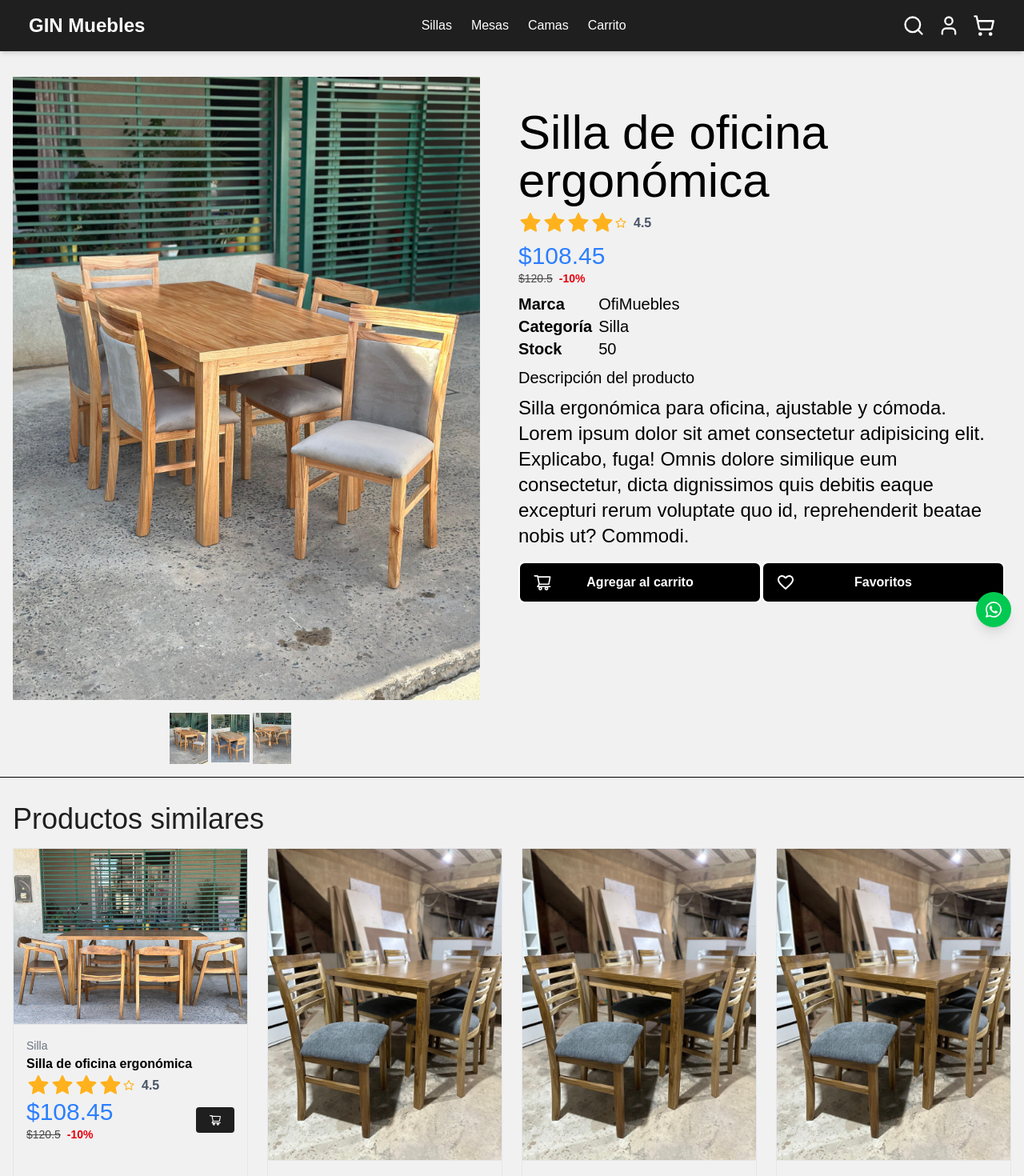
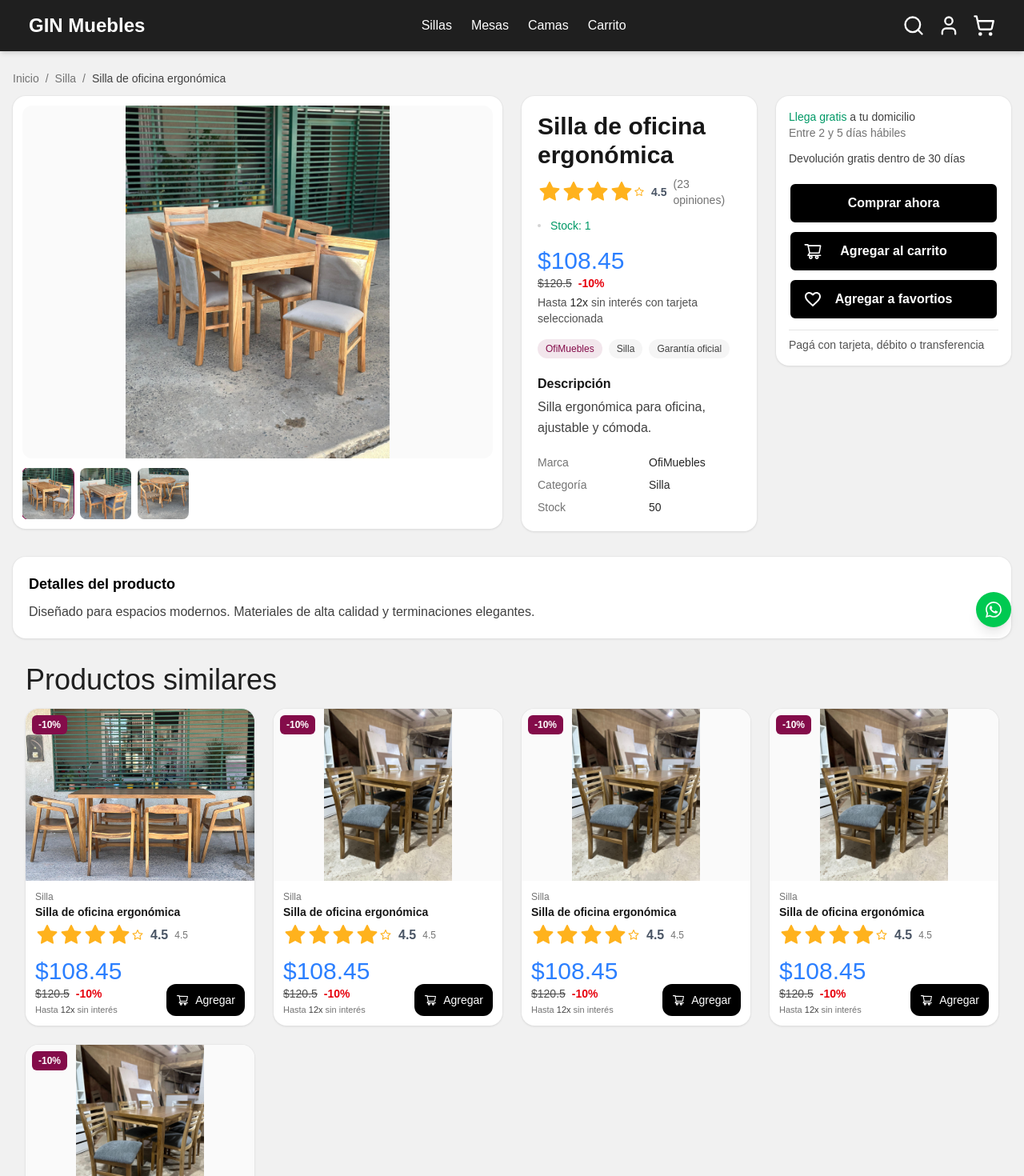
Before and after one commit to Nachito02/gin_ecommerce, a Next.js app: page /productos/1 in a window 1280 px wide. Shown: the top 1470 px of the page at 80% size. Built offline with nearby package versions, Linux system fonts and the light colour scheme; no server answers.

Commit message:
styles updated

```diff
--- a/app/productos/[slug]/page.tsx
+++ b/app/productos/[slug]/page.tsx
@@ -3,111 +3,161 @@ import { Product } from "@/models/Product";
 import RatingStar from "@/components/RatingStart";
 import PriceSection from "@/components/PriceSection";
 import { AiOutlineShoppingCart } from "react-icons/ai";
-import { FaHandHoldingDollar } from "react-icons/fa6";
 import { MdFavoriteBorder } from "react-icons/md";
 import ProductList from "@/components/ProductList";
 import { notFound, useRouter } from "next/navigation";
-
-// Importamos el JSON directamente (asegurate que esté en app/data/)
 import data from "@/app/data/base_de_datos.json";
-import { useState } from "react";
+import { useMemo, useState } from "react";
 import Button from "@/components/Button";
 
-export default function ProductPage(props: { params: { slug: string } }) {
-  const { slug } = props.params;
-
+export default function ProductPage({ params: { slug } }: { params: { slug: string } }) {
   const router = useRouter();
 
-  const product = (data as Product[]).find(
-    (p) => String(p.id) === String(slug)
+  const product = useMemo(
+    () => (data as Product[]).find((p) => String(p.id) === String(slug)),
+    [slug]
+  );
+  if (!product) return notFound();
+
+  const [image, setImage] = useState(product.thumbnail);
+  const similar = useMemo(
+    () => (data as Product[]).filter((p) => p.category === product.category && p.id !== product.id),
+    [product]
   );
 
-  const [image, setImage] = useState(product?.thumbnail);
-
-  if (!product) return notFound();
-
-  // Filtrar productos similares
-  const similar = (data as Product[]).filter(
-    (p) => p.category === product.category && p.id !== product.id
-  );
-
-  const handleChangeImage = (img: string) => {
-    setImage(img);
-    return;
-  };
+  const handleChangeImage = (img: string) => setImage(img);
 
   return (
-    <div className="container mx-auto pt-8">
-      <div className="grid grid-cols-1 md:grid-cols-2 px-4 font-karla ">
-        {/* Imagen principal y miniaturas */}
-        <div className="flex flex-col gap-2 mr-10">
+    <div className="container mx-auto px-4 pb-28 md:pb-10 pt-6 font-karla">
+      {/* Migas de pan */}
+      <nav className="text-sm text-neutral-500 mb-3">
+        <span className="hover:underline cursor-pointer" onClick={() => router.push("/")}>Inicio</span>
+        <span className="mx-2">/</span>
+        <span className="hover:underline cursor-pointer" onClick={() => router.push(`/c/${product.category}`)}>
+          {product.category}
+        </span>
+        <span className="mx-2">/</span>
+        <span className="text-neutral-700">{product.title}</span>
+      </nav>
+
+      <div className="grid grid-cols-1 lg:grid-cols-12 gap-6">
+        {/* GALERÍA */}
+        <section className="lg:col-span-6">
+          <div className="rounded-2xl bg-white shadow-sm ring-1 ring-neutral-200/60 p-3">
+            <div className="relative aspect-[4/3] w-full overflow-hidden rounded-xl bg-neutral-50">
+              {/* imagen principal */}
+              {/* Si usas next/image, cámbialo por <Image fill .../> */}
               <img
                 src={image}
                 alt={`Imagen principal de ${product.title}`}
-            className="mb-2  place-self-center w-full max-h-[800px] object-contain"
+                className="h-full w-full object-contain"
               />
-          <div className="flex space-x-1 items-center justify-center mr-10">
-            {product.images?.map((_img) => (
-              <img
-                onClick={() => handleChangeImage(_img)}
-                key={_img}
-                src={_img}
-                alt={`Miniatura de ${product.title}`}
-                className="w-12 cursor-pointer hover:border-2 hover:border-black max-h-[800px] object-contain"
-              />
-            ))}
+            </div>
+
+            {/* miniaturas */}
+            <div className="mt-3 flex gap-2 overflow-auto">
+              {product.images?.map((src) => {
+                const selected = src === image;
+                return (
+                  <button
+                    key={src}
+                    onClick={() => handleChangeImage(src)}
+                    className={[
+                      "h-16 w-16 shrink-0 rounded-lg overflow-hidden bg-neutral-100 ring-1 transition",
+                      selected ? "ring-[#840c4a]" : "ring-transparent hover:ring-neutral-300"
+                    ].join(" ")}
+                    aria-label="Cambiar imagen"
+                  >
+                    <img src={src} alt={`Miniatura ${product.title}`} className="h-full w-full object-cover" />
+                  </button>
+                );
+              })}
             </div>
           </div>
+        </section>
 
-        {/* Información del producto */}
-        <div className="px-2  flex justify-center ">
-          <div>
-            <h2 className="md:text-6xl text-5xl mt-10">{product.title}</h2>
-            {product.rating && (
-              <div className="mt-2">
-                {" "}
+        {/* DETALLE */}
+        <section className="lg:col-span-3">
+          <div className="rounded-2xl bg-white shadow-sm ring-1 ring-neutral-200/60 p-5">
+            <h1 className="text-2xl md:text-3xl font-semibold text-neutral-900">{product.title}</h1>
+
+            {/* meta (rating, vendidos, favoritos) */}
+            <div className="mt-2 flex flex-wrap items-center gap-3 text-sm">
+              {!!product.rating && (
+                <div className="flex items-center gap-2">
                   <RatingStar rating={product.rating} />
+                  <span className="text-neutral-500">({Math.max(12, Math.round(product.rating * 5))} opiniones)</span>
                 </div>
               )}
-            <div className="mt-2">
+              <span className="h-1 w-1 rounded-full bg-neutral-300" />
+              <span className="text-emerald-600 font-medium">Stock: 1</span>
+            </div>
+
+            {/* precio + descuentos */}
+            <div className="mt-4">
               <PriceSection
                 discountPercentage={product.discountPercentage ?? 0}
                 price={product.price}
               />
-            </div>
-
-            {/* Tabla de detalles */}
-            <table className="mt-2">
-              <tbody>
-                <tr>
-                  <td className="pr-2 text-xl font-bold">Marca</td>
-                  <td className="text-xl">{product.brand}</td>
-                </tr>
-                <tr>
-                  <td className="pr-2 text-xl font-bold">Categoría</td>
-                  <td className="text-xl">{product.category}</td>
-                </tr>
-                <tr>
-                  <td className="pr-2 text-xl font-bold">Stock</td>
-                  <td className="text-xl">{product.stock}</td>
-                </tr>
-              </tbody>
-            </table>
-
-            {/* Descripción */}
-            <div className="mt-2">
-              <h2 className=" text-xl">Descripción del producto</h2>
-              <p className=" text-2xl mt-2">
-                {product.description} Lorem ipsum dolor sit amet consectetur
-                adipisicing elit. Explicabo, fuga! Omnis dolore similique eum
-                consectetur, dicta dignissimos quis debitis eaque excepturi
-                rerum voluptate quo id, reprehenderit beatae nobis ut? Commodi.{" "}
+              {/* cuotas estilo ML */}
+              <p className="mt-1 text-sm text-neutral-600">
+                Hasta <span className="font-medium text-neutral-800">12x</span> sin interés con tarjeta seleccionada
               </p>
             </div>
 
-            {/* Botones de acción */}
+            {/* badges / atributos rápidos */}
+            <div className="mt-4 flex flex-wrap gap-2">
+              <span className="px-2.5 py-1 rounded-full text-xs bg-[#840c4a]/10 text-[#840c4a]">
+                {product.brand}
+              </span>
+              <span className="px-2.5 py-1 rounded-full text-xs bg-neutral-100 text-neutral-700">
+                {product.category}
+              </span>
+              <span className="px-2.5 py-1 rounded-full text-xs bg-neutral-100 text-neutral-700">
+                Garantía oficial
+              </span>
+            </div>
 
-            <div className="lg:flex  items-center mt-4 mb-2">
+            {/* descripción resumida */}
+            <div className="mt-5">
+              <h2 className="text-base font-semibold text-neutral-900">Descripción</h2>
+              <p className="mt-1 text-neutral-700 leading-relaxed">
+                {product.description}
+              </p>
+            </div>
+
+            {/* tabla de detalles */}
+            <div className="mt-5 grid grid-cols-2 gap-x-6 gap-y-2 text-sm">
+              <div className="text-neutral-500">Marca</div>
+              <div className="text-neutral-800">{product.brand}</div>
+              <div className="text-neutral-500">Categoría</div>
+              <div className="text-neutral-800">{product.category}</div>
+              <div className="text-neutral-500">Stock</div>
+              <div className="text-neutral-800">{product.stock}</div>
+            </div>
+          </div>
+        </section>
+
+        {/* BOX DE COMPRA (sticky) */}
+        <aside className="lg:col-span-3">
+          <div className=" lg:top-20 rounded-2xl bg-white shadow-sm ring-1 ring-neutral-200/60 p-4">
+            <div className="space-y-3">
+              <div className="text-sm text-neutral-700">
+                <span className="text-emerald-600 font-medium">Llega gratis</span> a tu domicilio
+                <div className="text-neutral-500">Entre 2 y 5 días hábiles</div>
+              </div>
+
+              <div className="text-sm text-neutral-700">
+                <span className="font-medium">Devolución gratis</span> dentro de 30 días
+              </div>
+
+              {/* CTA */}
+              <div className="pt-2 space-y-2">
+                <Button
+                  label="Comprar ahora"
+                  onClick={() => router.push("/checkout")}
+                  // si tu Button soporta variant/size, ajusta acá
+                />
                 <Button
                   label="Agregar al carrito"
                   onClick={() => router.push("/cart")}
@@ -115,19 +165,56 @@ export default function ProductPage(props: { params: { slug: string } }) {
                 />
 
                 <Button
-                label="Favoritos"
-                onClick={() => router.push("/favs")}
+                  label="Agregar a favortios"
+                  onClick={() => router.push("/favoritos")}
                   icon={MdFavoriteBorder}
                 />
+
+              </div>
+
+              {/* medios de pago */}
+              <div className="pt-2 border-t border-neutral-200">
+                <p className="text-sm text-neutral-600">
+                  Pagá con tarjeta, débito o transferencia
+                </p>
               </div>
             </div>
           </div>
+        </aside>
       </div>
 
-      {/* Productos similares */}
-      <hr className="mt-4" />
+      {/* Tabs simples (podés evolucionarlo a tabs reales) */}
+      <div className="mt-8 rounded-2xl bg-white shadow-sm ring-1 ring-neutral-200/60 p-5">
+        <h3 className="text-lg font-semibold">Detalles del producto</h3>
+        <p className="mt-2 text-neutral-700 leading-relaxed">
+          Diseñado para espacios modernos. Materiales de alta calidad y terminaciones elegantes.
+        </p>
+      </div>
+
+      {/* SIMILARES */}
+      <div className="mt-8">
         <ProductList title="Productos similares" products={similar} />
-      <br />
+      </div>
+
+      {/* CTA móvil fijo */}
+      <div className="fixed inset-x-0 bottom-0 z-40 bg-white/95 backdrop-blur supports-[backdrop-filter]:bg-white/70 border-t border-neutral-200 p-3 lg:hidden">
+        <div className="flex gap-2">
+          <button
+            onClick={() => router.push("/favs")}
+            className="flex-1 h-11 inline-flex items-center justify-center gap-2 rounded-xl border border-neutral-300 text-neutral-700"
+          >
+            <MdFavoriteBorder className="text-xl" />
+            Favoritos
+          </button>
+          <button
+            onClick={() => router.push("/cart")}
+            className="flex-[2] h-11 inline-flex items-center justify-center gap-2 rounded-xl bg-[#840c4a] text-white font-medium"
+          >
+            <AiOutlineShoppingCart className="text-xl" />
+            Agregar
+          </button>
+        </div>
+      </div>
     </div>
   );
 }
--- a/components/HeroSection.tsx
+++ b/components/HeroSection.tsx
@@ -1,35 +1,95 @@
 import Link from "next/link";
-import React from "react";
+// Si preferís next/image y tu imagen es local, podés usarlo sin config extra:
+// import Image from "next/image";
 
 const HeroSection = () => {
   return (
-    <div className="bg-[#e7dccd] font-lora">
-      <div className="container px-4 grid md:grid-cols-2 py-8 mx-auto">
-        <div className="flex items-center">
-          <div className="max-w-[450px] space-y-4">
-            <p className="text-black ">
-              Solo por <span className="font-bold">$999</span>
+    <section className="relative font-lora bg-[#e7dccd]">
+      <div className="container mx-auto px-4 py-10 md:py-16">
+        <div className="grid grid-cols-1 lg:grid-cols-2 gap-8 items-center">
+          {/* Copy */}
+          <div className="max-w-xl">
+            {/* Pill promo */}
+            <div className="inline-flex items-center gap-2 rounded-full ring-1 bg-black  text-white ring-black/5 px-4 py-2 text-sm">
+              <span className="inline-block h-2 w-2 rounded-full " />
+              Oferta de la semana: <span className="font-semibold text-red-600">-10%</span>
+            </div>
+
+            <h1 className="mt-4 text-4xl md:text-5xl font-bold leading-tight text-neutral-900">
+              Renová tu comedor con estilo <span className="text-[#840c4a]">y calidad real</span>
+            </h1>
+
+            <p className="mt-3 text-lg text-neutral-700">
+              Confort, materiales nobles y terminaciones elegantes. Llevate el set completo
+              desde <span className="font-semibold text-neutral-900">$999</span>.
             </p>
-            <h2 className="text-black font-bold text-4xl md:text-5xl ">
-              ¿Querés renovar tu comedor con estilo y calidad real?
-            </h2>
-            <h3 className="text-2xl ">
-              Oferta exclusiva <span className="text-red-600">-10%</span> esta semana
-            </h3>
+
+            {/* Beneficios */}
+            <ul className="mt-5 flex flex-wrap gap-3  text-sm text-neutral-700">
+              <li className="inline-flex items-center gap-2 rounded-full bg-black ring-1 text-white ring-black/5  px-4 py-3">
+                🚚 Envío a todo el país
+              </li>
+              <li className="inline-flex items-center gap-2 rounded-full bg-black text-white ring-1 ring-black/5  px-4 py-3">
+                💳 Hasta 12x sin interés
+              </li>
+              <li className="inline-flex items-center gap-2 rounded-full bg-black text-white ring-1 ring-black/5  px-4 py-3">
+                🔄 Devolución en 30 días
+              </li>
+            </ul>
+
+            {/* CTAs */}
+            <div className="mt-7 flex flex-col sm:flex-row gap-3">
               <Link
                 href="/product/6"
                 data-test="hero-btn"
-              className="inline-block bg-white rounded-md px-6 py-3 hover:bg-blue-500 hover:text-white mb-4 md:mb-0"
+                className="inline-flex justify-center items-center h-12 px-6 py-2 rounded-xl bg-black text-white font-medium shadow-sm hover:opacity-90 transition"
               >
                 Comprá ahora
               </Link>
+              <Link
+                href="/catalogo"
+                className="inline-flex  py-2 justify-center items-center h-12 px-6 rounded-xl bg-white text-black ring-1 ring-black/5 hover:bg-white transition"
+              >
+                Ver catálogo
+              </Link>
             </div>
+
+            {/* Aviso pequeño */}
+            <p className="mt-3 text-xs text-neutral-600">
+              Stock limitado. Promoción válida hasta agotar unidades.
+            </p>
           </div>
-        <div>
-          <img src="/images/hero.jpg" alt="hero" className="ml-auto "  />
+
+          {/* Imagen / Visual */}
+          <div className="relative">
+            <div className="rounded-2xl overflow-hidden ring-1 ring-black/5 shadow-sm bg-white/60">
+              {/* Si usás next/image:
+              <Image src="/images/hero.jpg" alt="Comedor moderno" width={1200} height={900} className="w-full h-auto object-cover" priority />
+              */}
+              <img
+                src="/images/hero.jpg"
+                alt="Comedor moderno"
+                className="w-full h-auto object-cover"
+              />
+            </div>
+
+            {/* Card flotante */}
+            <div className="absolute -bottom-4 right-4 left-auto rounded-xl bg-white/90 backdrop-blur p-3 ring-1 ring-black/5 shadow-sm hidden md:flex items-center gap-3">
+              <div className="h-10 w-10 rounded-lg bg-[#840c4a]/10 flex items-center justify-center text-[#840c4a] text-lg">
+                ★
+              </div>
+              <div className="text-sm">
+                <div className="font-semibold text-neutral-900">Calidad verificada</div>
+                <div className="text-neutral-600">+4.8 ⭐ en reseñas</div>
               </div>
             </div>
           </div>
+        </div>
+      </div>
+
+      {/* banda sutil inferior */}
+      <div className="pointer-events-none absolute inset-x-0 bottom-0 h-12 bg-gradient-to-t from-black/5 to-transparent" />
+    </section>
   );
 };
 
--- a/components/ProductCard.tsx
+++ b/components/ProductCard.tsx
@@ -1,11 +1,11 @@
-import { FC } from "react";
+import { FC, memo } from "react";
 import { Product } from "@/models/Product";
 import Link from "next/link";
 import RatingStar from "./RatingStart";
 import PriceSection from "./PriceSection";
 import { AiOutlineShoppingCart } from "react-icons/ai";
 
-const ProductCard: FC<Product> = ({
+const ProductCard: FC<Product> = memo(function ProductCard({
   id,
   price,
   thumbnail,
@@ -13,47 +13,77 @@ const ProductCard: FC<Product> = ({
   category,
   rating,
   discountPercentage,
-}) => {
+}) {
+  const hasDiscount = typeof discountPercentage === "number" && discountPercentage > 0;
+
   return (
-    <div className="border border-gray-200 font-lato" data-test="product-card">
-      <div className="text-center border-b border-gray-200">
-        <Link href={{ pathname: `/productos/${id}` }}>
+    <article
+      className="group relative rounded-2xl bg-white ring-1 ring-neutral-200/60 shadow-sm hover:shadow-md transition-shadow font-lato"
+      data-test="product-card"
+    >
+      {/* Imagen */}
+      <Link href={{ pathname: `/productos/${id}` }} className="block overflow-hidden rounded-t-2xl">
+        <div className="relative w-full aspect-[4/3] bg-neutral-50">
+          {/* Si usas next/image, reemplazá por <Image fill ... /> */}
           <img
             src={thumbnail}
             alt={title}
-            className="inline-block  transition-transform duration-200 hover:scale-110 w-full h-full "
+            className="h-full w-full object-contain transition-transform duration-300 group-hover:scale-[1.03]"
+            loading="lazy"
           />
+          {hasDiscount && (
+            <span className="absolute left-2 top-2 select-none rounded-md bg-[#840c4a] text-white text-xs font-semibold px-2 py-1">
+              -{Math.round(discountPercentage!)}%
+            </span>
+          )}
+        </div>
       </Link>
-      </div>
-      <div className="px-4 pt-4">
-        <p className="text-gray-500 text-[14px] font-medium ">{category}</p>
+
+      {/* Contenido */}
+      <div className="p-3">
+        <p className="text-xs text-neutral-500 mb-0.5">{category}</p>
+
         <Link
-          className="font-semibold hover:underline  overflow-hidden text-ellipsis whitespace-nowrap block"
           href={{ pathname: `/productos/${id}` }}
           title={title}
+          className="block text-sm font-semibold text-neutral-900 leading-snug overflow-hidden text-ellipsis whitespace-nowrap hover:underline"
         >
           {title}
         </Link>
+
+        {/* Rating compacto */}
+        {!!rating && (
+          <div className="mt-1 flex items-center gap-2">
+            <RatingStar rating={rating} />
+            <span className="text-xs text-neutral-500">{rating.toFixed(1)}</span>
           </div>
-      <div className="px-4">
-        <RatingStar rating={rating} />
+        )}
+
+        {/* Precio + CTA */}
+        <div className="mt-3 flex justify-between items-end gap-2">
+          <div className="">
+            <PriceSection discountPercentage={discountPercentage ?? 0} price={price} />
+            {/* cuotas estilo ML */}
+            <p className="mt-0.5 text-[11px] text-neutral-500">
+              Hasta <span className="font-medium text-neutral-700">12x</span> sin interés
+            </p>
           </div>
-      <div className="flex flex-wrap items-center justify-between px-4 pb-4">
-        {discountPercentage && (
-          <PriceSection discountPercentage={discountPercentage} price={price} />
-        )}
+
           <button
             type="button"
-          className="flex items-center space-x-2 hover:bg-blue-500 text-white py-2 px-4 rounded bg-[#1f1f1f]"
-          onClick={(addCart) => console.log(addCart)}
+            className="inline-flex items-center gap-2 rounded-xl h-10 px-3 bg-black text-white text-sm font-medium hover:opacity-90 active:opacity-85 transition"
+            onClick={() => console.log({ add: id })}
             data-test="add-cart-btn"
-          title="ADD TO CART"
+            title="Agregar al carrito"
+            aria-label="Agregar al carrito"
           >
-          <AiOutlineShoppingCart />
+            <AiOutlineShoppingCart className="text-base" />
+            <span className="hidden sm:inline">Agregar</span>
           </button>
         </div>
       </div>
+    </article>
   );
-};
+});
 
 export default ProductCard;
```
Lines whose indentation alone changed are shown as unchanged.
